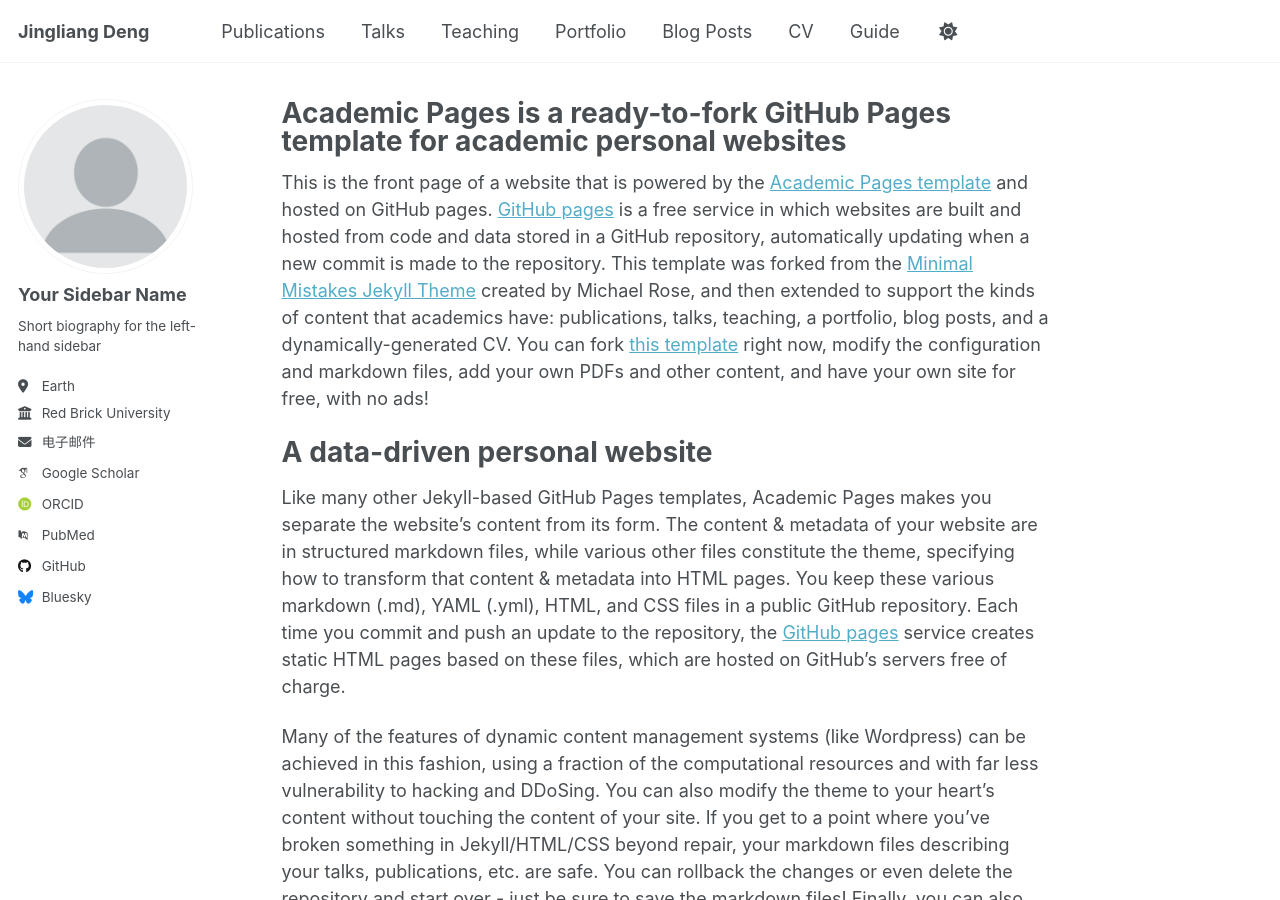
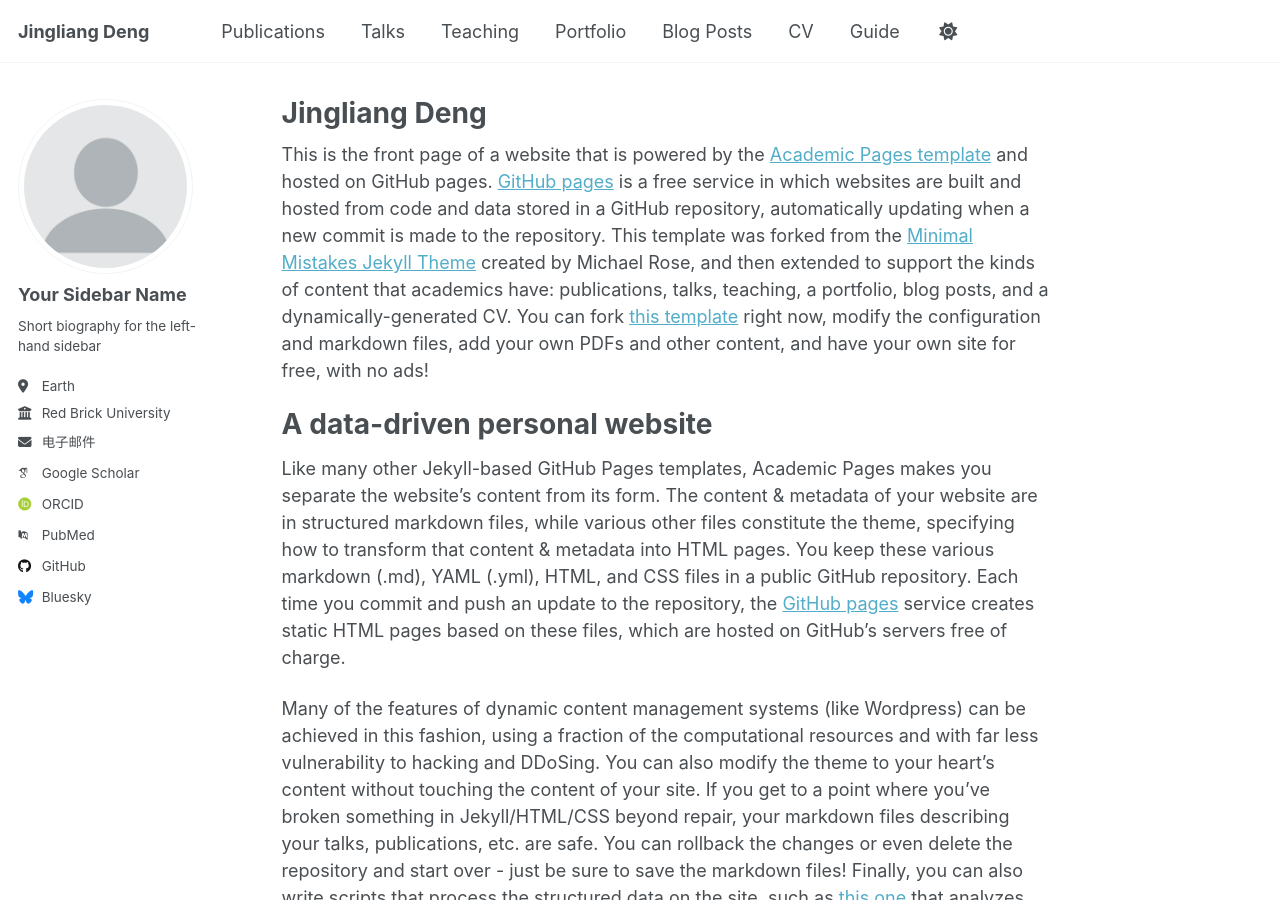
Before and after one commit to dengjl-hub/dengjl-hub.github.io, a Jekyll site: the page built from _pages/about.md, in a window 1280 px wide and 900 px high. Built offline with Jekyll 4.4.1, drawn with Linux system fonts in a browser that asks for light colours; some web fonts are replaced.

Commit message:
Update about.md
change title

```diff
--- a/_pages/about.md
+++ b/_pages/about.md
@@ -1,6 +1,6 @@
 ---
 permalink: /
-title: "Academic Pages is a ready-to-fork GitHub Pages template for academic personal websites"
+title: "Jingliang Deng"
 author_profile: true
 redirect_from:
   - /about/
```
